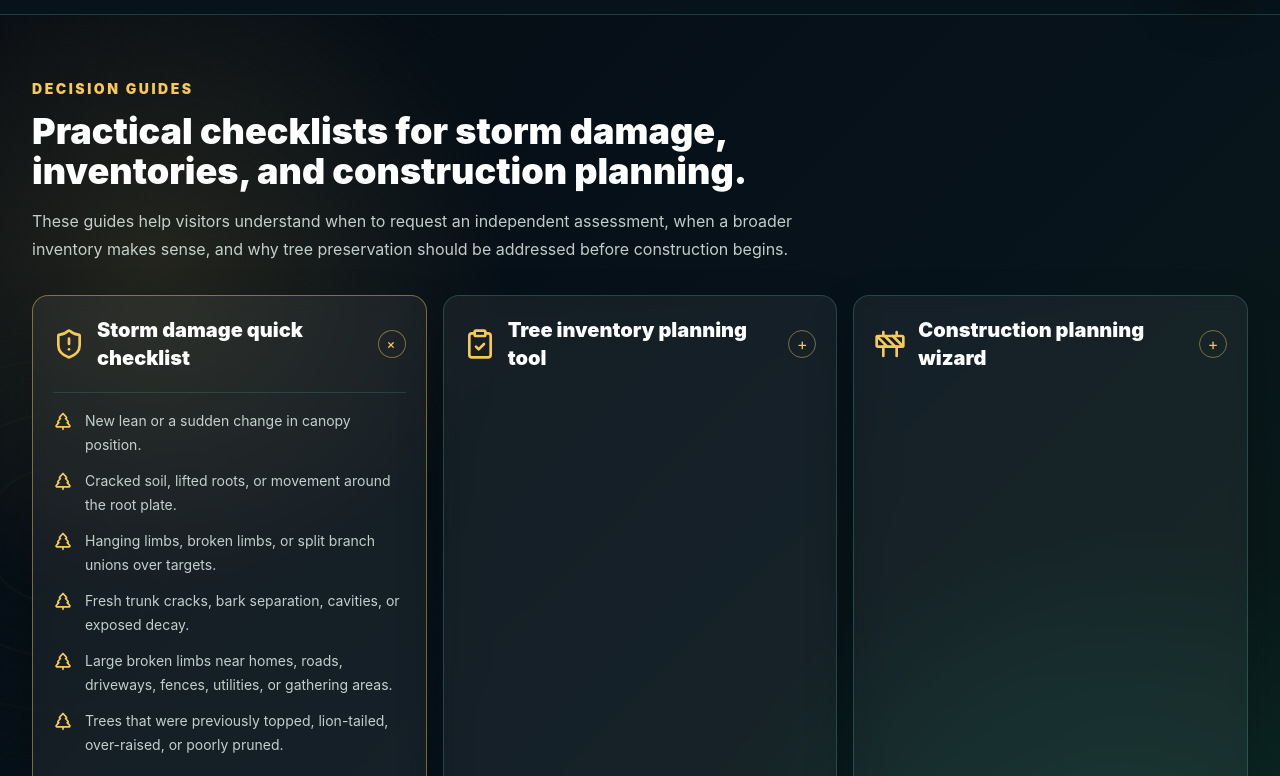
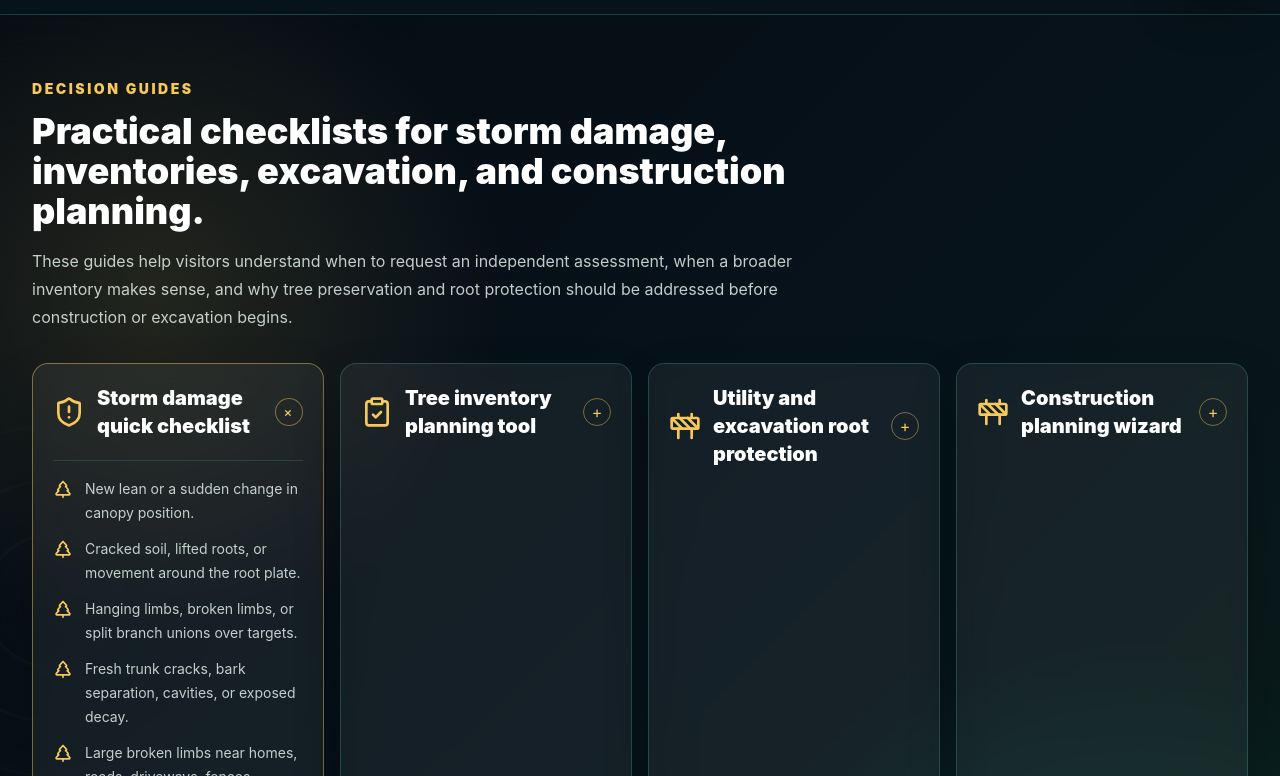
Before and after one commit to TheCryptoArborist/tree251, a Next.js app: page / in a window 1280 px wide. Shown: the part 784-1560 px from the top of the page. Built offline with nearby package versions, Linux system fonts and the light colour scheme.

Commit message:
Add utility excavation root protection decision guide

```diff
--- a/components/DecisionGuidesSection.tsx
+++ b/components/DecisionGuidesSection.tsx
@@ -26,6 +26,14 @@ const constructionPlanner = [
   "Tree protection expectations that can be communicated to contractors or project teams."
 ];
 
+const utilityPlanner = [
+  "Plumbing laterals, sewer lines, drainage, irrigation, boring, trenching, or underground utilities near mature trees.",
+  "Whether the existing trench can be reused or the new line can be rerouted around important roots.",
+  "Whether hand digging, air excavation, boring, or adjusted routing may reduce root impacts.",
+  "Whether proposed root cutting could create decline, instability, or a future risk concern.",
+  "What should be documented before excavation begins."
+];
+
 const seasonalTiming = [
   {
     season: "Before hurricane season",
@@ -36,8 +44,8 @@ const seasonalTiming = [
     text: "Document damage, separate cleanup from risk, and avoid rushed removal or pruning decisions."
   },
   {
-    season: "Before construction",
-    text: "Plan tree preservation before access routes, grading, trenching, and staging areas are set."
+    season: "Before construction or excavation",
+    text: "Plan preservation and root protection before access routes, grading, trenching, boring, and staging areas are set."
   },
   {
     season: "Before annual budgeting",
@@ -57,14 +65,14 @@ export function DecisionGuidesSection() {
             Decision guides
           </p>
           <h2 className="mt-3 text-2xl font-black leading-tight text-white sm:text-4xl">
-            Practical checklists for storm damage, inventories, and construction planning.
+            Practical checklists for storm damage, inventories, excavation, and construction planning.
           </h2>
           <p className="mt-3 text-sm leading-6 text-emerald-50/80 sm:mt-4 sm:text-base sm:leading-7">
-            These guides help visitors understand when to request an independent assessment, when a broader inventory makes sense, and why tree preservation should be addressed before construction begins.
+            These guides help visitors understand when to request an independent assessment, when a broader inventory makes sense, and why tree preservation and root protection should be addressed before construction or excavation begins.
           </p>
         </div>
 
-        <div className="mt-8 grid gap-4 lg:grid-cols-3">
+        <div className="mt-8 grid gap-4 lg:grid-cols-2 xl:grid-cols-4">
           <details className="group rounded-2xl border border-teal-300/20 bg-white/[0.06] p-4 shadow-[0_20px_48px_rgba(0,0,0,0.2)] backdrop-blur open:border-[#f6c95a]/45 sm:p-5" open>
             <summary className="flex cursor-pointer list-none items-center justify-between gap-4 [&::-webkit-details-marker]:hidden">
               <span className="flex items-center gap-3">
@@ -83,6 +91,8 @@ export function DecisionGuidesSection() {
             </ul>
             <a
               href={consultationAnchor}
+              data-track-event="Request Assessment Click"
+              data-track-location="storm_decision_guide"
               className="mt-5 inline-flex min-h-12 w-full items-center justify-center gap-2 rounded-full bg-[#f6c95a] px-5 py-3 text-sm font-black uppercase tracking-[0.04em] text-[#06110d] transition hover:bg-[#ffdc70] focus-ring"
             >
               Request storm guidance
@@ -111,9 +121,41 @@ export function DecisionGuidesSection() {
             </ul>
             <a
               href={consultationAnchor}
+              data-track-event="Request Assessment Click"
+              data-track-location="inventory_decision_guide"
               className="mt-5 inline-flex min-h-12 w-full items-center justify-center gap-2 rounded-full bg-[#f6c95a] px-5 py-3 text-sm font-black uppercase tracking-[0.04em] text-[#06110d] transition hover:bg-[#ffdc70] focus-ring"
             >
               Ask about an inventory
+              <ArrowRight className="size-4" aria-hidden="true" />
+            </a>
+          </details>
+
+          <details className="group rounded-2xl border border-teal-300/20 bg-white/[0.06] p-4 shadow-[0_20px_48px_rgba(0,0,0,0.2)] backdrop-blur open:border-[#f6c95a]/45 sm:p-5">
+            <summary className="flex cursor-pointer list-none items-center justify-between gap-4 [&::-webkit-details-marker]:hidden">
+              <span className="flex items-center gap-3">
+                <Construction className="size-8 shrink-0 text-[#f6c95a]" aria-hidden="true" />
+                <span className="text-xl font-black text-white">Utility and excavation root protection</span>
+              </span>
+              <span className="grid size-7 shrink-0 place-items-center rounded-full border border-[#f6c95a]/45 text-[#f6c95a] transition group-open:rotate-45">+</span>
+            </summary>
+            <p className="mt-4 border-t border-teal-300/15 pt-4 text-sm leading-6 text-emerald-50/78">
+              Call before trenching, boring, or utility replacement may affect mature tree roots.
+            </p>
+            <ul className="mt-4 space-y-3">
+              {utilityPlanner.map((item) => (
+                <li key={item} className="flex gap-3 text-sm leading-6 text-emerald-50/80">
+                  <Construction className="mt-0.5 size-5 shrink-0 text-[#f6c95a]" aria-hidden="true" />
+                  <span>{item}</span>
+                </li>
+              ))}
+            </ul>
+            <a
+              href={consultationAnchor}
+              data-track-event="Request Assessment Click"
+              data-track-location="utility_excavation_decision_guide"
+              className="mt-5 inline-flex min-h-12 w-full items-center justify-center gap-2 rounded-full bg-[#f6c95a] px-5 py-3 text-sm font-black uppercase tracking-[0.04em] text-[#06110d] transition hover:bg-[#ffdc70] focus-ring"
+            >
+              Request root protection guidance
               <ArrowRight className="size-4" aria-hidden="true" />
             </a>
           </details>
@@ -139,6 +181,8 @@ export function DecisionGuidesSection() {
             </ul>
             <a
               href={consultationAnchor}
+              data-track-event="Request Assessment Click"
+              data-track-location="construction_decision_guide"
               className="mt-5 inline-flex min-h-12 w-full items-center justify-center gap-2 rounded-full bg-[#f6c95a] px-5 py-3 text-sm font-black uppercase tracking-[0.04em] text-[#06110d] transition hover:bg-[#ffdc70] focus-ring"
             >
               Request planning guidance
@@ -162,6 +206,8 @@ export function DecisionGuidesSection() {
           </div>
           <a
             href={phoneConsultationAnchor}
+            data-track-event="Schedule Phone Click"
+            data-track-location="timing_decision_guide"
             className="mt-5 inline-flex min-h-12 w-full items-center justify-center gap-2 rounded-full border border-teal-300/30 bg-[#07131b] px-5 py-3 text-sm font-black uppercase tracking-[0.04em] text-white transition hover:border-[#f6c95a]/70 hover:bg-[#0b1f17] focus-ring sm:w-auto"
           >
             Talk through timing
```
